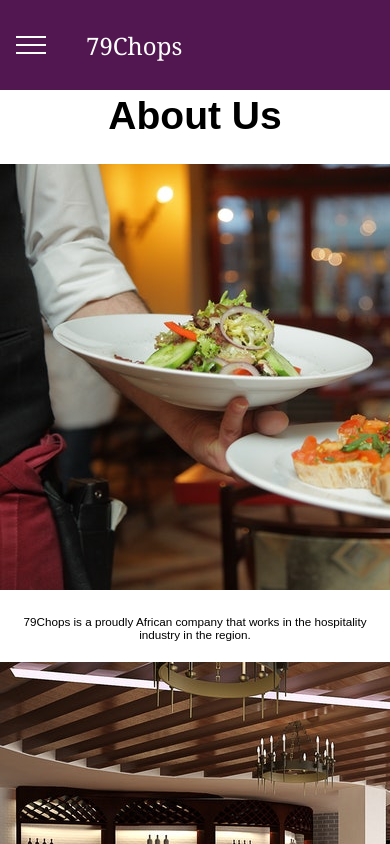
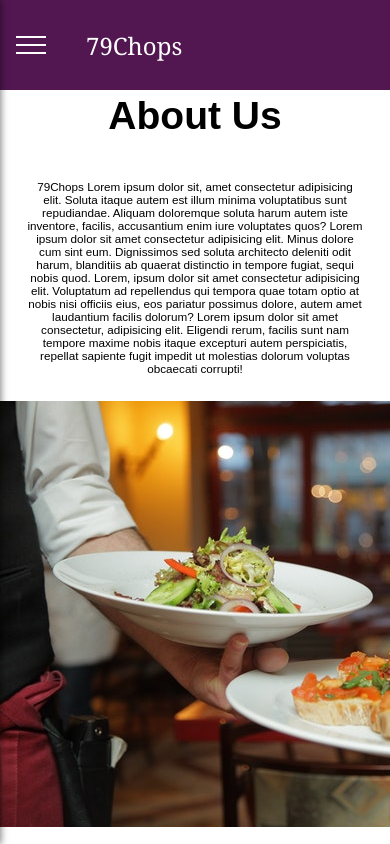
Before and after one commit to davidokani/79chops, a React (Create React App) app: page /about in a window 390 px wide. Shown: the top 844 px of the page. Built offline with nearby package versions, Linux system fonts and the light colour scheme; a web font is replaced by a local one.

Commit message:
mobile screen navigations view done

```diff
--- a/src/components/SideDrawer/SideDrawer.css
+++ b/src/components/SideDrawer/SideDrawer.css
@@ -40,8 +40,8 @@
     color: #fa923f;
 }
 
-@media (max-width: 769px) {
+/* @media (max-width: 769px) {
     .side-drawer {
-        display: none;
+        display: ;
     }
-}
+} */
--- a/src/pages/about/About.jsx
+++ b/src/pages/about/About.jsx
@@ -11,6 +11,11 @@ function App() {
     <div className='App'>
       <div className='content'>
         <h1>About Us</h1>
+        <div className='talk'>
+          <p>
+            79Chops Lorem ipsum dolor sit, amet consectetur adipisicing elit. Soluta itaque autem est illum minima voluptatibus sunt repudiandae. Aliquam doloremque soluta harum autem iste inventore, facilis, accusantium enim iure voluptates quos? Lorem ipsum dolor sit amet consectetur adipisicing elit. Minus dolore cum sint eum. Dignissimos sed soluta architecto deleniti odit harum, blanditiis ab quaerat distinctio in tempore fugiat, sequi nobis quod. Lorem, ipsum dolor sit amet consectetur adipisicing elit. Voluptatum ad repellendus qui tempora quae totam optio at nobis nisi officiis eius, eos pariatur possimus dolore, autem amet laudantium facilis dolorum? Lorem ipsum dolor sit amet consectetur, adipisicing elit. Eligendi rerum, facilis sunt nam tempore maxime nobis itaque excepturi autem perspiciatis, repellat sapiente fugit impedit ut molestias dolorum voluptas obcaecati corrupti!
+          </p>
+        </div>
         <div className='grid-flex'>
           <div className='col-image'>
             <img src='/images/pic1.jpg' alt='img1' />
--- a/src/pages/about/about.css
+++ b/src/pages/about/about.css
@@ -2,6 +2,13 @@
 .grid-flex {
   display: flex;
   flex-wrap: wrap;
+}
+
+.talk {
+  align-items: baseline;
+  margin: 10px;
+  font-size: 8px;
+  font-family: Arial, Helvetica, sans-serif;
 }
 
 .col-image {
@@ -20,6 +27,7 @@
 
 /* Responsive layout - makes a one column layout instead of a two-column layout */
 @media (max-width: 800px) {
+
   .col-image,
   .col-text {
     flex: 100%;
@@ -29,7 +37,16 @@
 p {
   font-size: 3vw;
 }
+
 h1 {
   font-size: 10vw;
   text-align: center;
 }
+
+@media (max-width: 768px) {
+  .talk {
+    text-align: center;
+    font-size: 16px;
+    font-family: Arial, Helvetica, sans-serif;
+  }
+}
--- a/src/pages/contact/Contact.jsx
+++ b/src/pages/contact/Contact.jsx
@@ -1,5 +1,6 @@
 import React from 'react'
 import './contact.css'
+
 
 const Contact = () => {
   return (
@@ -8,7 +9,8 @@ const Contact = () => {
       <p>
         We hope to always serve you the best at every meal eaten here because
         the food eaten here by our customers are made from some of the best
-        cooks in the country
+        cooks in the country. Lorem ipsum dolor sit amet consectetur adipisicing elit. Quisquam facere suscipit tempore, dignissimos sit architecto facilis exercitationem beatae. Culpa quo rem eveniet molestias deserunt enim voluptatibus modi molestiae? Ipsa, tempore!
+
       </p>
       <p>To contact or reach out to us,please see the details below: </p>
       <h3>79chops contact form</h3>
@@ -84,13 +86,13 @@ const Contact = () => {
         <button type='submit'>Subscribe</button>
       </fieldset>
 
-      <h3>Stay in Touch!</h3>
+      {/* <h3>Stay in Touch!</h3>
       <a href='#'>Instagram</a>
       <br />
       <a href='#'>Twitter</a>
       <br />
       <a href='#'>Linkedln</a>
-      <br />
+      <br /> */}
     </div3>
   )
 }
--- a/src/pages/contact/contact.css
+++ b/src/pages/contact/contact.css
@@ -1,5 +1,5 @@
 div3 {
-  background-color: blanchedalmond;
+  background-image: url('https: //images.app.goo.gl/XF4Cxi6xhcGsgNpT9');
 }
 
 h1,
```
